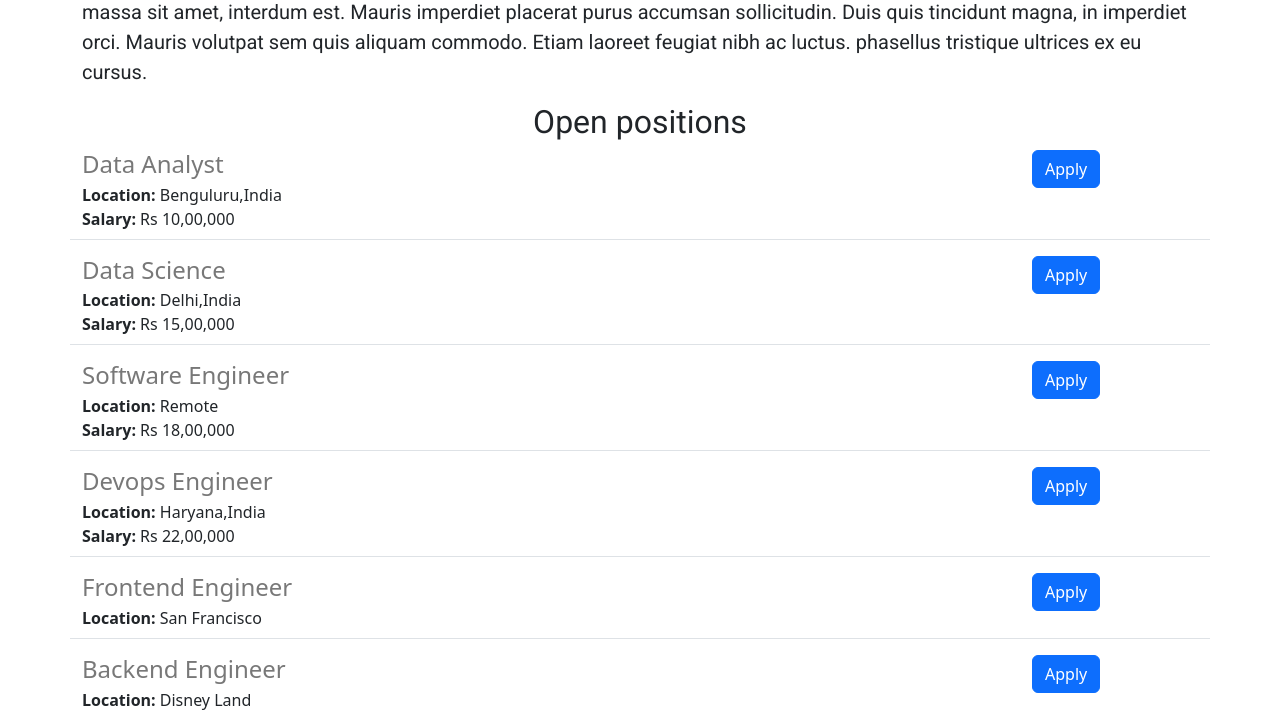
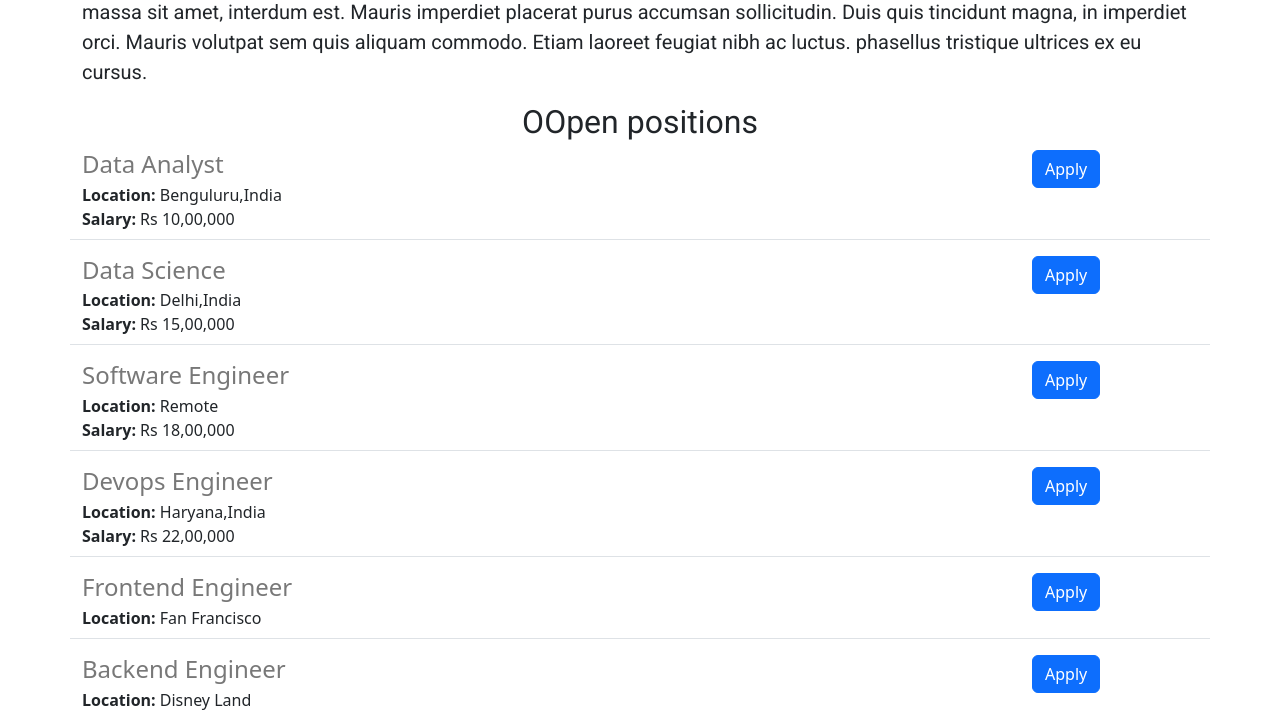
Before and after one commit to Aditi020/Career-Website, a Flask app: page / in a window 1280 px wide. Shown: the part 563-1277 px from the top of the page. Run offline with Flask 3, Linux system fonts and the light colour scheme.

Commit message:
Changes#1

```diff
--- a/app.py
+++ b/app.py
@@ -29,7 +29,7 @@ JOBS=[
 {
   'id':5,
   'title':"Frontend Engineer",
-  'location':'San Francisco',
+  'location':'Fan Francisco',
 },
 {
   'id':6,
--- a/templates/home.html
+++ b/templates/home.html
@@ -29,7 +29,7 @@ h1,p,h2{
   <img class="img-fluid" id="banner" src="https://career-website--aditikumar2224.repl.co/static/banner.jpg"  alt="Banner" >
   <h2 class="text-center mt-2 mb-4">About Jarvis</h2>
   <p class="lead">Lorem ipsum dolor sit amet, consectetur adipiscing elit. Vivamus id mi et orci condimentum sagittis. Suspendisse aliquam scelerisque nisi, non rutrum elit euismod nec. Quisque gravida leo sit amet consequat aliquet. Integer in nibh tempus, varius massa sit amet, interdum est. Mauris imperdiet placerat purus accumsan sollicitudin. Duis quis tincidunt magna, in imperdiet orci. Mauris volutpat sem quis aliquam commodo. Etiam laoreet feugiat nibh ac luctus. phasellus tristique ultrices ex eu cursus.</p>
-  <h2 class="text-center">Open positions</h2>
+  <h2 class="text-center">OOpen positions</h2>
   <div >
   {% for job in Jobs %}
 
```
